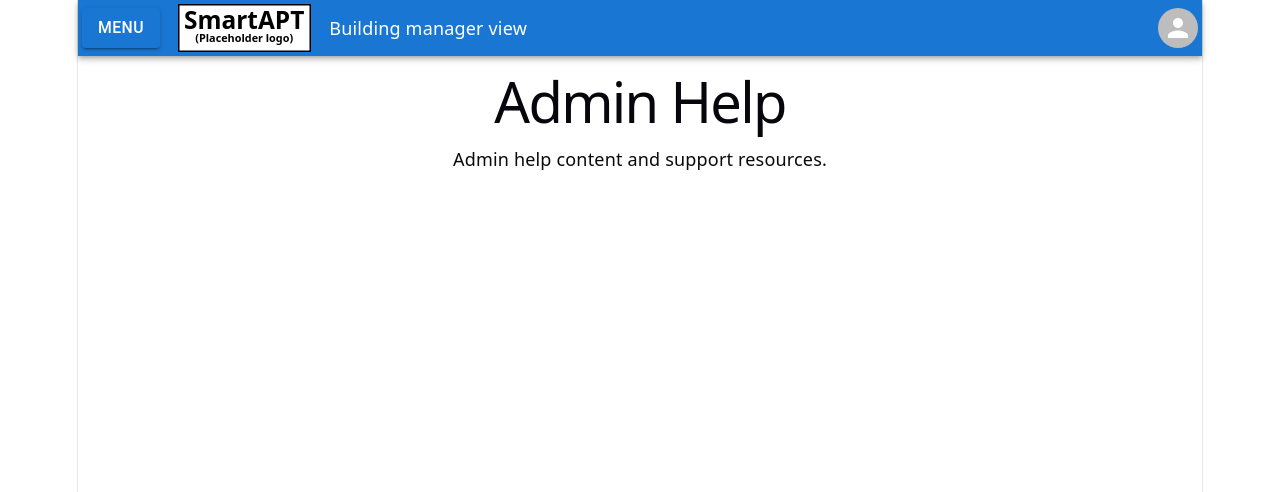
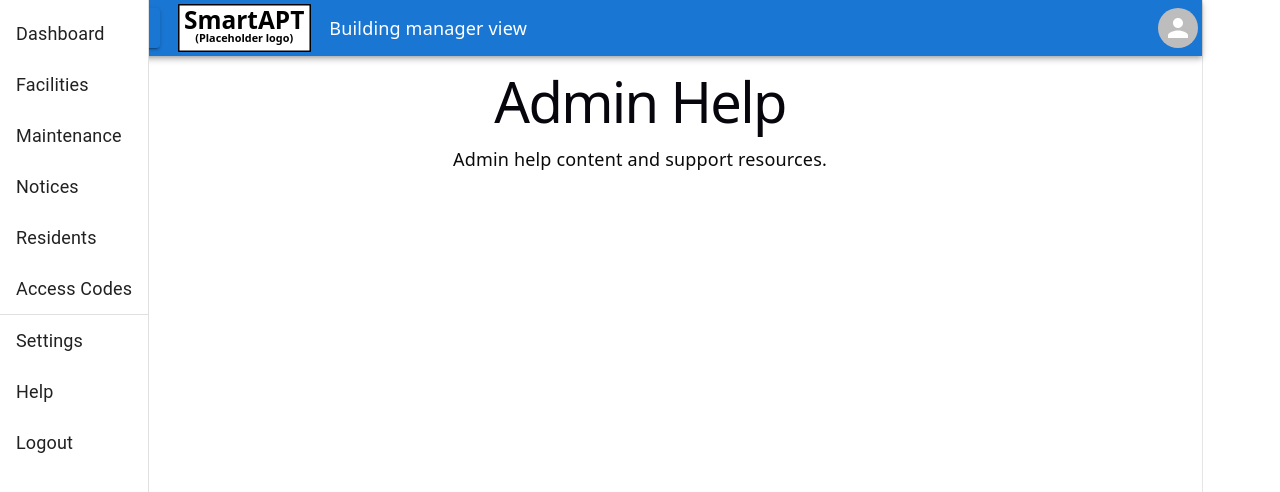
Before and after one commit to SevereWXJames/dormitory-managment-project, a React (Vite) app in the folder frontend/: page /admin/help in a window 1280 px wide. Shown: the top 492 px of the page. Built offline with nearby package versions, Linux system fonts and the light colour scheme.

Commit message:
Made menu fixed

```diff
--- a/frontend/src/components/common/AppSideBar.tsx
+++ /dev/null
@@ -1,20 +0,0 @@
-import {
-    Sidebar,
-    SidebarContent,
-    SidebarFooter,
-    SidebarGroup,
-    SidebarHeader,
-} from "@/components/ui/sidebar"
-
-export function AppSidebar() {
-    return (
-        <Sidebar>
-            <SidebarHeader />
-            <SidebarContent>
-                <SidebarGroup />
-                <SidebarGroup />
-            </SidebarContent>
-            <SidebarFooter />
-        </Sidebar>
-    )
-}
--- a/frontend/src/components/common/CommonFrame.tsx
+++ b/frontend/src/components/common/CommonFrame.tsx
@@ -20,7 +20,7 @@ export function CommonFrame(props: CommonFrameProps) {
         <Button id="log-in-button" variant="contained" component={RouterLink} to="/login">Log in</Button> :
         <Avatar id="header-avatar"></Avatar>;
 
-    const [navBarOpen, setNavBarOpen] = useState(false);
+    const [navBarOpen, setNavBarOpen] = useState(true);
     const [logoutDialogOpen, setLogoutDialogOpen] = useState(false);
 
     const toggleNavBar = (openValue: boolean) => () => {
@@ -42,7 +42,8 @@ export function CommonFrame(props: CommonFrameProps) {
                 <NavBarButton id="logout-nav-bar-button" label="Logout" to="#"
                               onClick={() => {
                                   console.log("Dialog opens!");
-                                  setLogoutDialogOpen(true)}}/>
+                                  setLogoutDialogOpen(true)
+                              }}/>
             </>;
             break;
         case "BUILDING_MANAGER":
@@ -59,7 +60,8 @@ export function CommonFrame(props: CommonFrameProps) {
                 <NavBarButton id="logout-nav-bar-button" label="Logout" to="#"
                               onClick={() => {
                                   console.log("Dialog opens!");
-                                  setLogoutDialogOpen(true)}}/>
+                                  setLogoutDialogOpen(true)
+                              }}/>
             </>;
             break;
         default:
@@ -79,7 +81,7 @@ export function CommonFrame(props: CommonFrameProps) {
                      style={{flex: 1, textAlign: "left"}}>{headerUserTypeMessage}</div>
                 {avatar}
             </AppBar>
-            <Drawer id="nav-bar-drawer" open={navBarOpen} onClose={toggleNavBar(false)}>
+            <Drawer id="nav-bar-drawer" variant="permanent" open={navBarOpen} onClose={toggleNavBar(false)}>
                 <List id="nav-bar-list">
                     {buttons}
                 </List>
```
